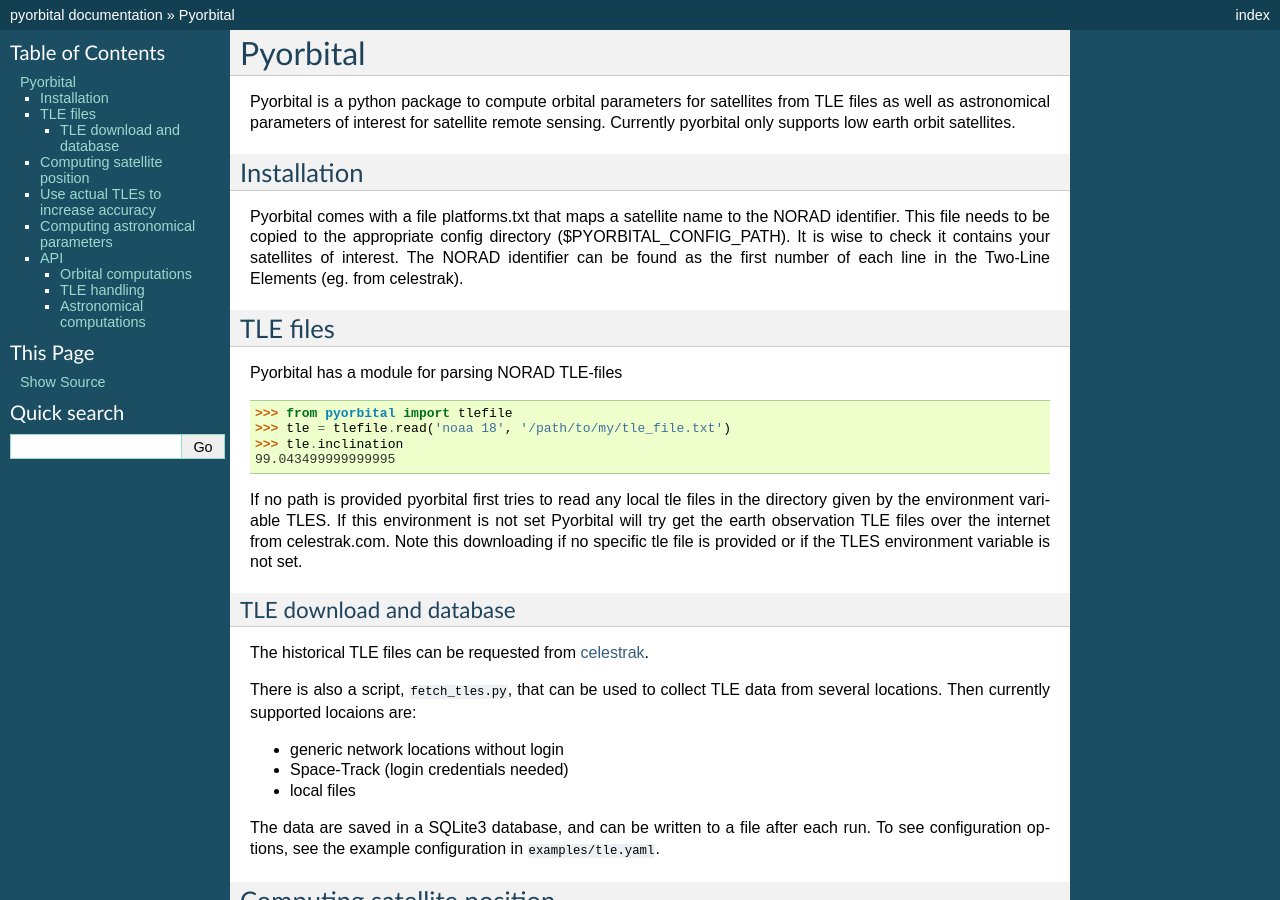
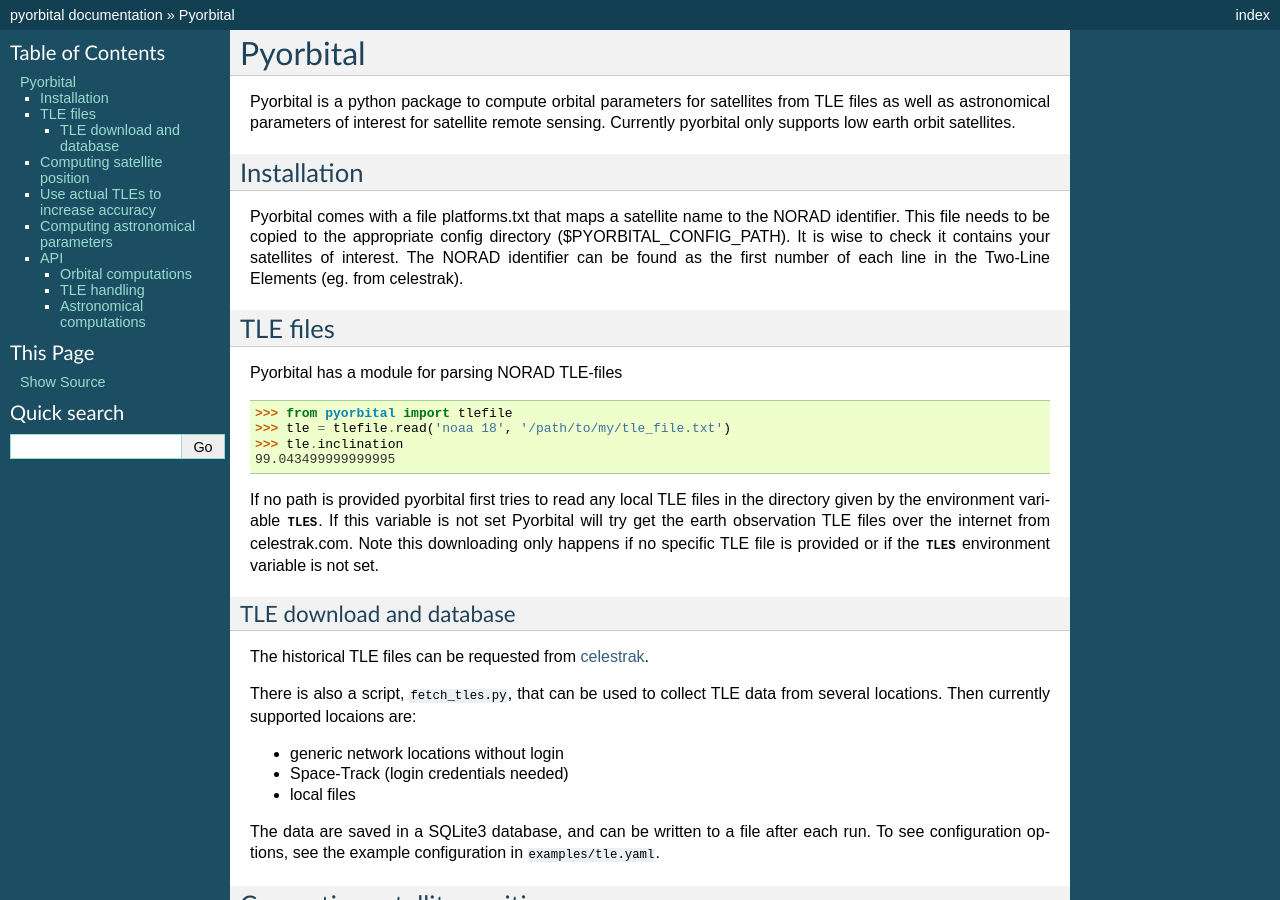
Before and after one commit to pytroll/pyorbital, a Sphinx documentation site: the page built from doc/source/index.rst, in a window 1280 px wide and 900 px high. Built offline with Sphinx 7.4.7, drawn with Linux system fonts in a browser that asks for light colours; the version number could not be read and is left out.

Commit message:
Improve description of when and how TLEs are downloaded over internet
Co-authored-by: David Hoese <david.hoese@ssec.wisc.edu>

```diff
--- a/doc/source/index.rst
+++ b/doc/source/index.rst
@@ -26,11 +26,11 @@
     >>> tle.inclination
     99.043499999999995
 
-If no path is provided pyorbital first tries to read any local tle files in the
-directory given by the environment variable TLES. If this environment is not
+If no path is provided pyorbital first tries to read any local TLE files in the
+directory given by the environment variable :envvar:`TLES`. If this variable is not
 set Pyorbital will try get the earth observation TLE files over the internet
-from celestrak.com. Note this downloading if no
-specific tle file is provided or if the TLES environment variable is not set.
+from celestrak.com. Note this downloading only happens if no
+specific TLE file is provided or if the :envvar:`TLES` environment variable is not set.
 
 
 TLE download and database
```
